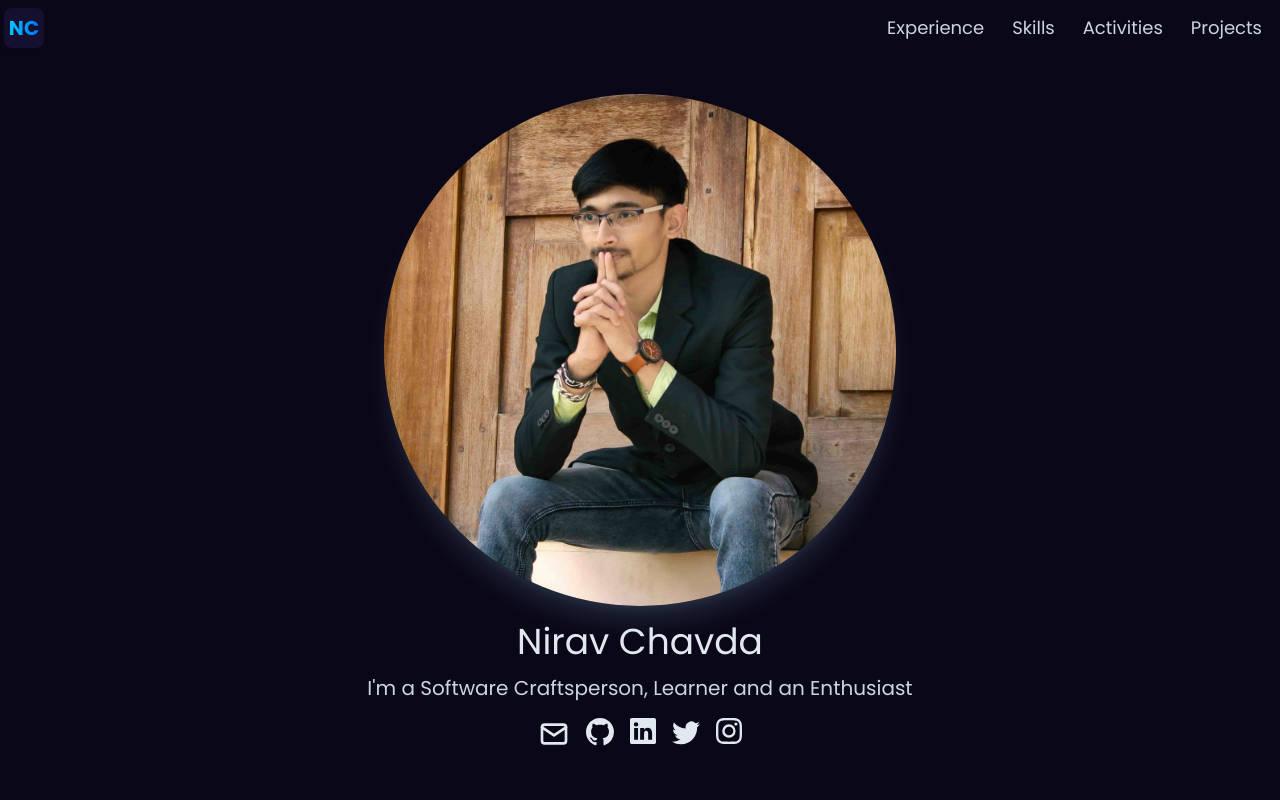
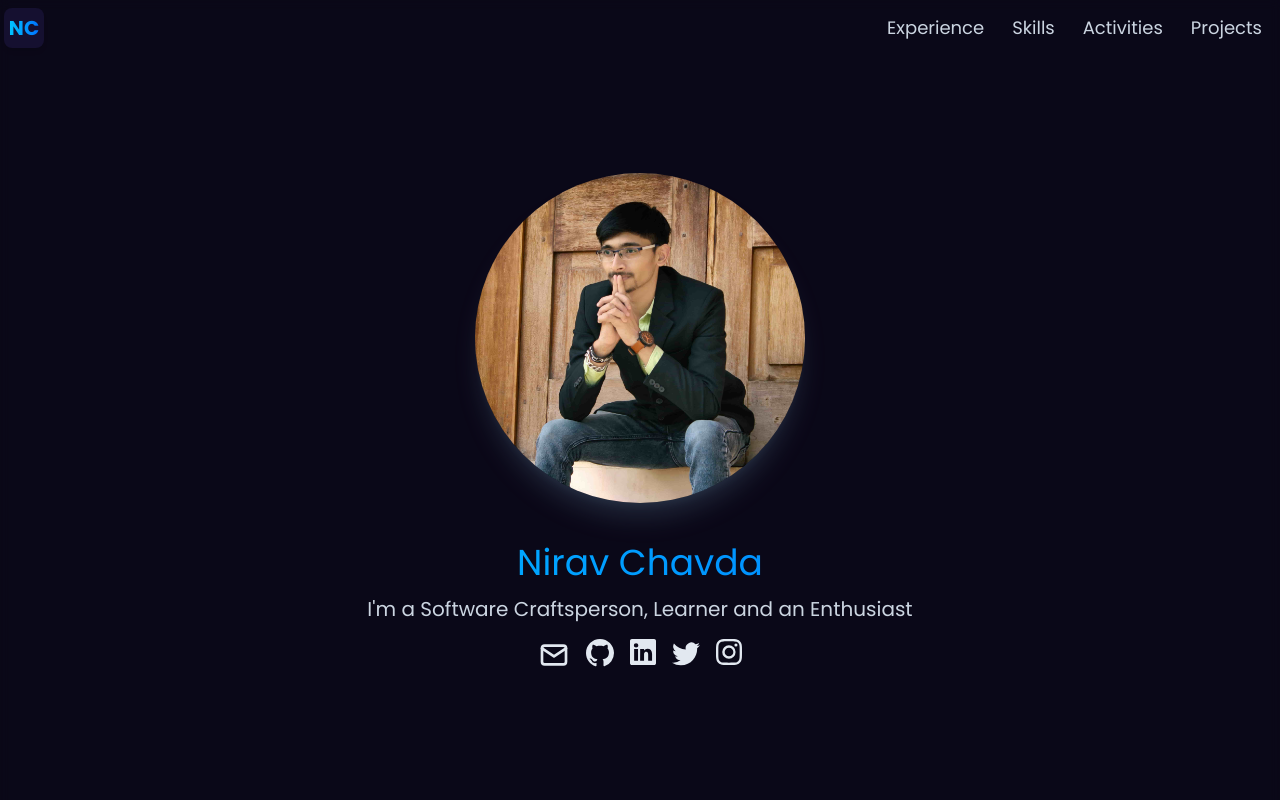
Before and after one commit to niravchavda99/niravchavda99.github.io, a React (Create React App) app: page / in a window 1280 px wide. Shown: the top 800 px of the page. Built offline with nearby package versions, Linux system fonts and the light colour scheme.

Commit message:
ENH: Adjust profile pic

```diff
--- a/src/app/about/About.scss
+++ b/src/app/about/About.scss
@@ -14,7 +14,7 @@
 }
 
 .profile-image-container {
-  @apply w-3/4 sm:w-3/5 md:w-1/2 lg:w-1/2 xl:w-1/2 px-4;
+  @apply w-3/5 sm:w-3/5 md:w-1/2 lg:w-1/3 xl:w-1/3 px-4;
 }
 
 .image-container {
@@ -22,7 +22,7 @@
 }
 
 .about-name {
-  @apply text-4xl p-2 mt-2 text-slate-200;
+  @apply text-4xl p-2 mt-8 text-slate-200 blue-gradient_text;
 }
 
 .about-short {
--- a/src/app/common/Common.scss
+++ b/src/app/common/Common.scss
@@ -8,9 +8,12 @@
 
 .bg {
   @apply bg-tertiary;
-  background-size: cover;
 }
 
 .mobile-hidden {
   @apply hidden md:block;
 }
+
+.blue-gradient_text {
+  @apply bg-gradient-to-r from-[#00c6ff] to-[#0072ff] bg-clip-text text-transparent;
+}
--- a/src/app/projects/Projects.tsx
+++ b/src/app/projects/Projects.tsx
@@ -10,7 +10,7 @@ export const Projects = () => {
             <Header/>
             <section className='max-container text-left '>
                 <h1 className='head-text'>My <span
-                    className=' blue-gradient_text font-semibold drop-shadow'>Projects</span></h1>
+                    className='blue-gradient_text font-semibold drop-shadow'>Projects</span></h1>
                 <div className='mt-5 flex flex-col gap-3 text-slate-200'>
                     <p>I've embarked on numerous projects throughout the years, but these are the ones I hold closest to
                         my
--- a/src/index.css
+++ b/src/index.css
@@ -109,10 +109,6 @@ code {
     @apply text-white sm:text-5xl text-3xl font-semibold sm:leading-snug font-poppins;
 }
 
-.blue-gradient_text {
-    @apply bg-gradient-to-r from-[#00c6ff] to-[#0072ff] bg-clip-text text-transparent;
-}
-
 .subhead-text {
     @apply font-semibold sm:text-3xl text-xl relative font-poppins;
 }
```
